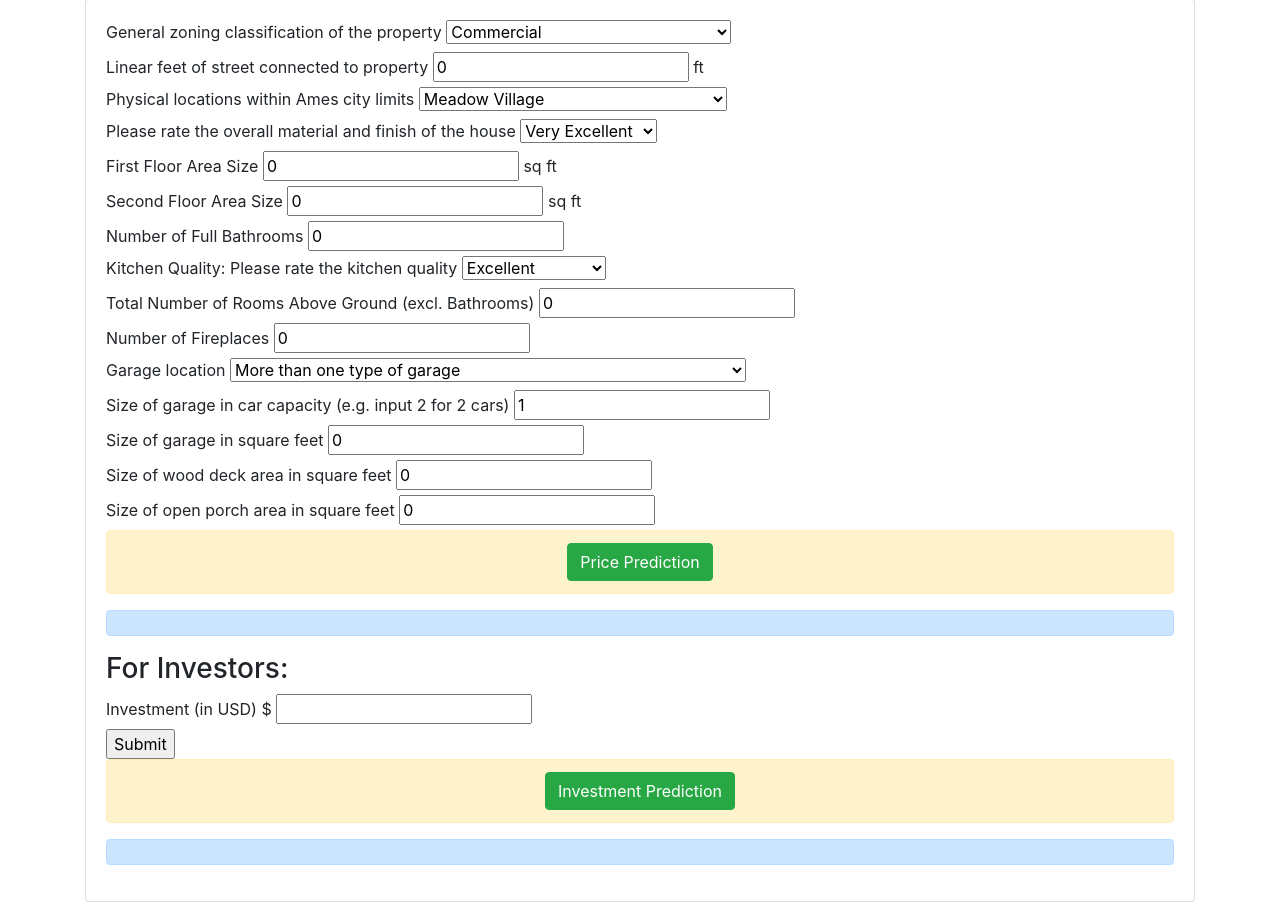
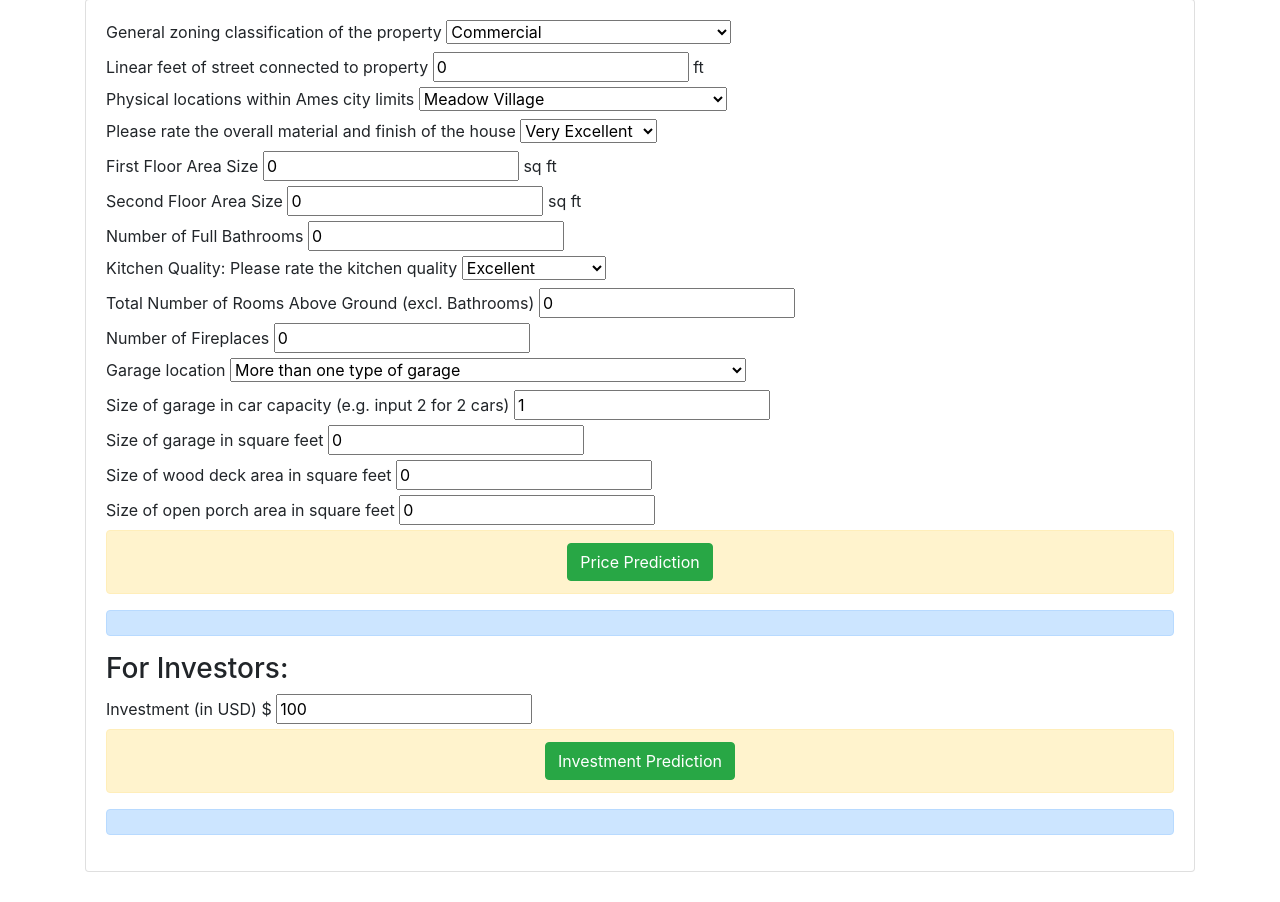
Before and after one commit to kamercado/Housing_Prices, a Flask app: page / in a window 1280 px wide. Shown: the part 501-1403 px from the top of the page. After the commit the page ends 1373 px from the top, so only its background shows below. Run offline with Flask 2, Linux system fonts and the light colour scheme; parts of the project's set-up code (start-up, migrations or seed data) failed here and were passed over; some libraries are stand-ins or nearby versions.

Commit message:
Add files via upload

```diff
--- a/templates/userinput.html
+++ b/templates/userinput.html
@@ -149,9 +149,8 @@
   <form action="/calculator" method="POST">
     <label for="investment">Investment (in USD) $
 </label>
-    <input type="text" id="investment" name="investment">
+    <input type="text" id="investment" name="investment" value="100">
     <br>
-    <input type="submit" value="Submit">
 	<div class="alert alert-warning" role="alert" style="text-align: center"><button type="submit" class="btn btn-success">Investment Prediction</button></div>
   </form>
 
@@ -159,20 +158,12 @@
   </div>
 </div>
 
-
-
-
 </div>
 
 </div>
 
 
 
-<script src="https://cdnjs.cloudflare.com/ajax/libs/d3/5.5.0/d3.min.js"></script>
-<script src="https://cdn.plot.ly/plotly-latest.min.js"></script>
-<script src="{{ url_for('static', filename='js/app.js') }}"></script>
-
-
 </body>
 
 </html>
```
